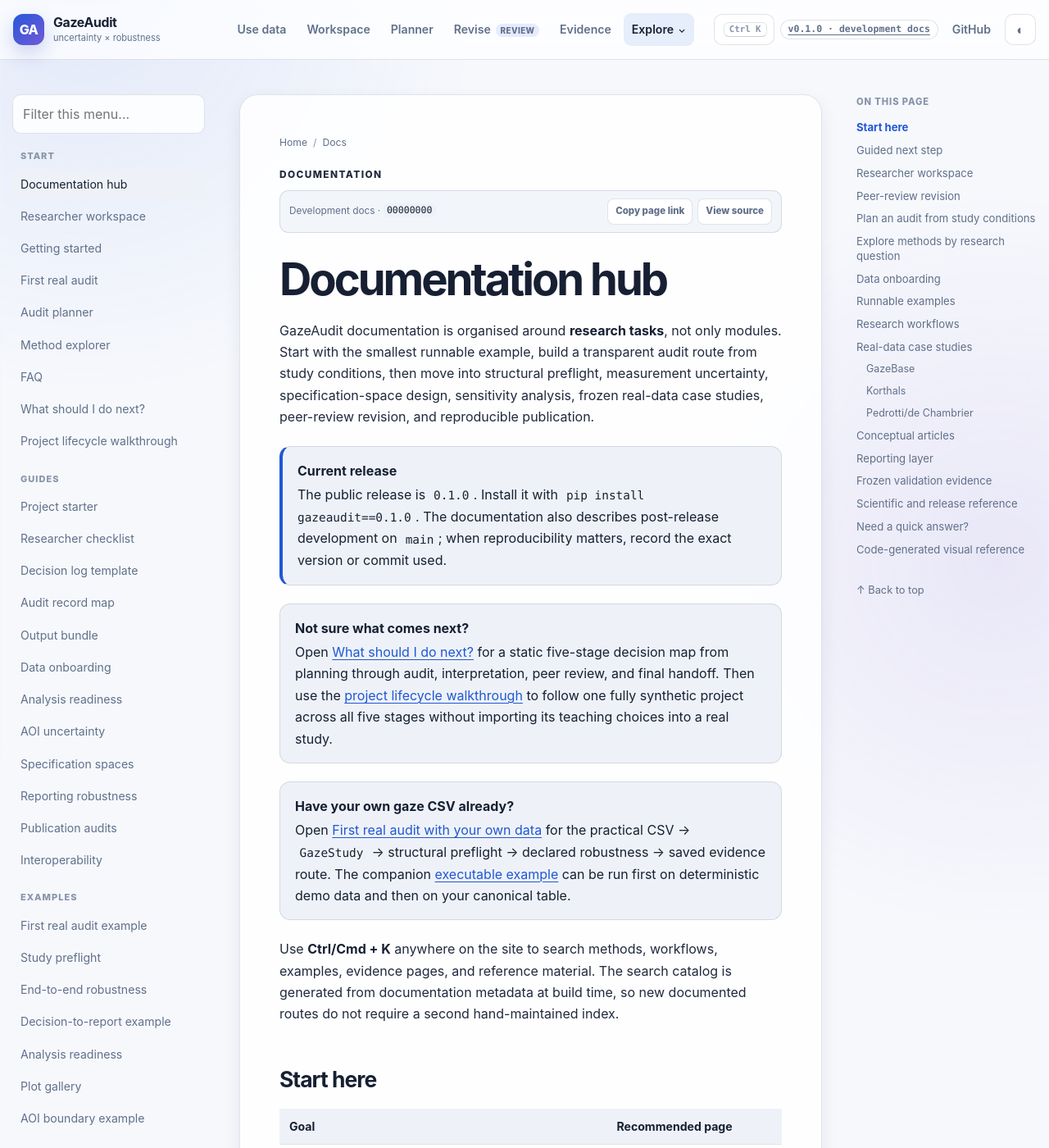
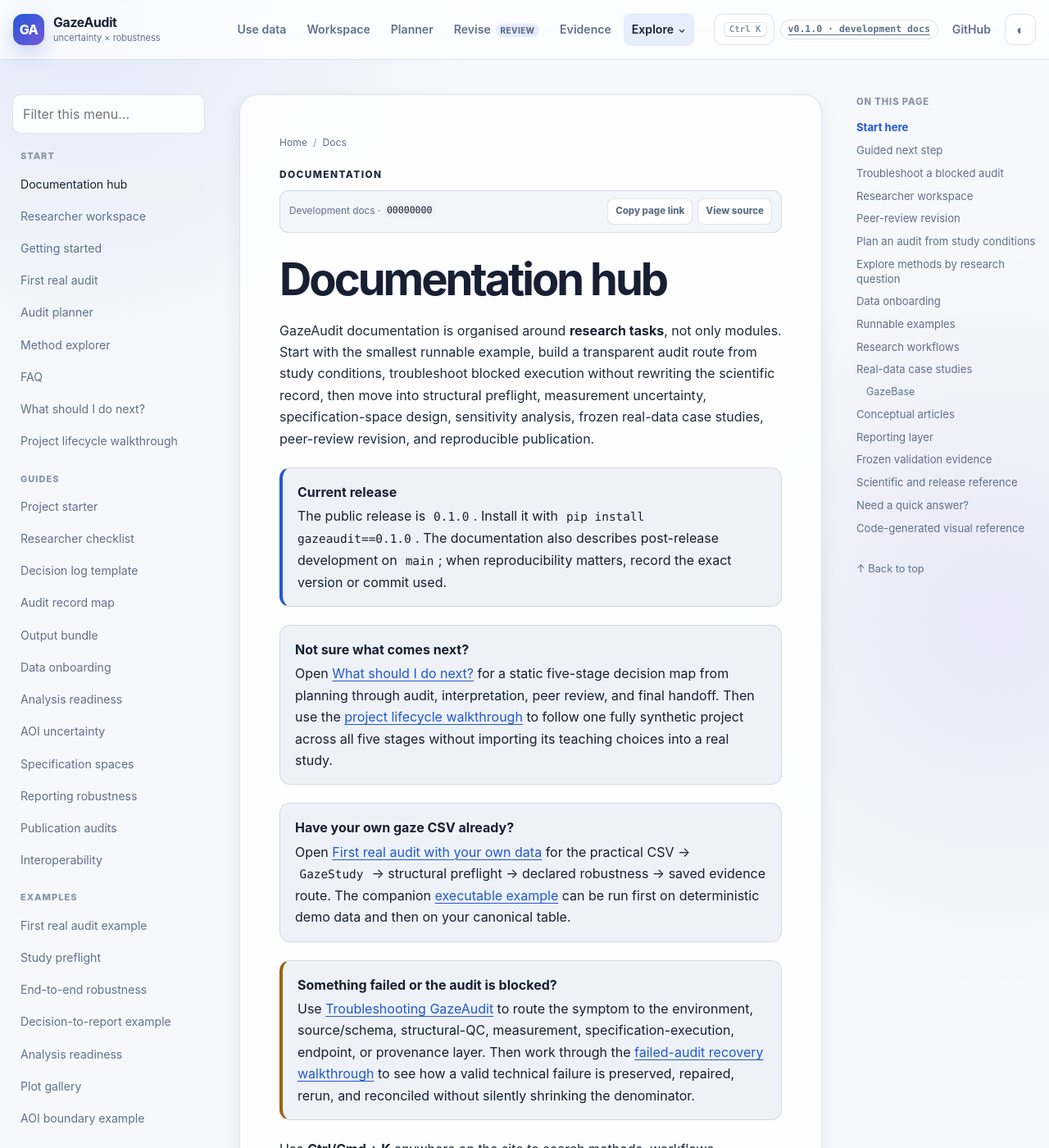
Before and after one commit to stefanosbalaskas/GazeAudit, a Jekyll site: the page built from docs/index.md, in a window 1280 px wide and 1400 px high. Shown: the whole window at 82% size. Built offline with Jekyll 4.4.1, drawn with Linux system fonts in a browser that asks for light colours; some of the changed text lies outside the part shown.

Commit message:
docs: promote troubleshooting and recovery routes

```diff
--- a/docs/index.md
+++ b/docs/index.md
@@ -1,12 +1,12 @@
 ---
 title: Documentation hub
-description: Choose the GazeAudit documentation path that matches your research task, from first audit through peer-review revision and reproducible publication.
+description: Choose the GazeAudit documentation path that matches your research task, from first audit through troubleshooting, peer-review revision, and reproducible publication.
 kicker: Documentation
 ---
 
 # Documentation hub
 
-GazeAudit documentation is organised around **research tasks**, not only modules. Start with the smallest runnable example, build a transparent audit route from study conditions, then move into structural preflight, measurement uncertainty, specification-space design, sensitivity analysis, frozen real-data case studies, peer-review revision, and reproducible publication.
+GazeAudit documentation is organised around **research tasks**, not only modules. Start with the smallest runnable example, build a transparent audit route from study conditions, troubleshoot blocked execution without rewriting the scientific record, then move into structural preflight, measurement uncertainty, specification-space design, sensitivity analysis, frozen real-data case studies, peer-review revision, and reproducible publication.
 
 <div class="callout info">
 <strong>Current release</strong>
@@ -23,6 +23,11 @@
 Open <a href="guides/first-real-audit/">First real audit with your own data</a> for the practical CSV → <code>GazeStudy</code> → structural preflight → declared robustness → saved evidence route. The companion <a href="examples/first-real-audit/">executable example</a> can be run first on deterministic demo data and then on your canonical table.
 </div>
 
+<div class="callout warning">
+<strong>Something failed or the audit is blocked?</strong>
+Use <a href="guides/troubleshooting/">Troubleshooting GazeAudit</a> to route the symptom to the environment, source/schema, structural-QC, measurement, specification-execution, endpoint, or provenance layer. Then work through the <a href="examples/failed-audit-recovery/">failed-audit recovery walkthrough</a> to see how a valid technical failure is preserved, repaired, rerun, and reconciled without silently shrinking the denominator.
+</div>
+
 Use **Ctrl/Cmd + K** anywhere on the site to search methods, workflows, examples, evidence pages, and reference material. The search catalog is generated from documentation metadata at build time, so new documented routes do not require a second hand-maintained index.
 
 ## Start here
@@ -31,6 +36,8 @@
 |---|---|
 | I am unsure what the project should do next | [What should I do next?](guides/what-next/) |
 | Follow one project from planning through final handoff | [Project lifecycle walkthrough](examples/project-lifecycle-walkthrough/) |
+| Something failed or the audit is blocked | [Troubleshooting GazeAudit](guides/troubleshooting/) |
+| Practise a failure → repair → rerun workflow | [Failed-audit recovery walkthrough](examples/failed-audit-recovery/) |
 | Apply GazeAudit to my own canonical CSV | [First real audit guide](guides/first-real-audit/) |
 | See the whole project-level path from planning to publication | [Researcher workspace](workspace/) |
 | Revise a manuscript after peer review | [Peer-review revision toolkit](workspace/revision-toolkit/) |
@@ -58,6 +65,14 @@
 Use it when the question is **where should I go next in the documentation?** rather than **which scientific choice is correct?** The guide deliberately stops when endpoint identity, valid denominators, reviewer timing, or study-specific justification are unclear instead of inventing a decision.
 
 The companion [project lifecycle walkthrough](examples/project-lifecycle-walkthrough/) follows one fully synthetic endpoint from an eight-branch submitted audit into interpretation, a separately denominated post-review amendment with one valid technical failure, a separate endpoint amendment, and final handoff. It is teaching material, not empirical validation evidence.
+
+## Troubleshoot a blocked audit
+
+Use [Troubleshooting GazeAudit](guides/troubleshooting/) when execution itself is blocked: installation/import problems, source-schema mismatches, structural-QC flags, incomplete grouped-model coverage, valid specification failures, non-finite endpoints, denominator mismatches, or revision-package validation errors.
+
+The symptom router separates **invalid before execution**, **valid and successful**, **valid but technically failed**, and **not run** states so troubleshooting cannot silently rewrite the valid denominator. The companion [failed-audit recovery walkthrough](examples/failed-audit-recovery/) follows a fully synthetic `8 declared → 7 valid → 6 initially successful` audit through diagnosis, technical repair, same-branch rerun, and final reconciliation while retaining the original failure event.
+
+If the software ran but the decision history, archive, or reporting boundary is weak, use [Common audit mistakes and repairs](guides/common-audit-mistakes/) instead. Troubleshooting is not a mechanism for choosing a more convenient scientific rule.
 
 ## Researcher workspace
 
@@ -98,6 +113,7 @@
 The examples use synthetic data unless a page explicitly points to a frozen real-data validation record. This keeps demonstrations runnable without private participant data while separating demonstration values from empirical claims.
 
 - [Project lifecycle walkthrough](examples/project-lifecycle-walkthrough/) — five-stage synthetic project from declared route through audit, interpretation, peer-review amendment, separate endpoint record, and final handoff.
+- [Failed-audit recovery walkthrough](examples/failed-audit-recovery/) — synthetic declared/valid/successful denominator accounting, technical failure preservation, causal repair, same-branch rerun, and reconciliation.
 - [First real audit](examples/first-real-audit/) — CSV-oriented project template with structural-QC provenance, complete specification execution, and saved robustness tables.
 - `python examples/study_preflight.py` — inspect a deliberately flagged canonical study before downstream analysis.
 - [End-to-end robustness audit](examples/end-to-end-robustness/) — canonical study → declared specification space → complete execution → stability and sensitivity diagnostics.
@@ -128,14 +144,12 @@
     <p><a href="{{ '/docs/case-studies/gazebase-incomplete/' | relative_url }}">Open case →</a></p>
   </article>
   <article class="evidence-card evidence-robust">
-    <span class="evidence-state">Robust negative</span>
-    <h3>Korthals</h3>
+    <span class="evidence-state">Robust negative</span><strong>Korthals</strong></div>
     <p>Compare hard AOI membership with the uncertainty-propagated target-tracking effect.</p>
     <p><a href="{{ '/docs/case-studies/korthals-target-tracking/' | relative_url }}">Open case →</a></p>
   </article>
   <article class="evidence-card evidence-fragile">
-    <span class="evidence-state">Materially fragile</span>
-    <h3>Pedrotti/de Chambrier</h3>
+    <span class="evidence-state">Materially fragile</span><strong>Pedrotti/de Chambrier</strong></div>
     <p>See how sampling resolution and controlled missingness changed magnitude recovery.</p>
     <p><a href="{{ '/docs/case-studies/pedrotti-sensitivity/' | relative_url }}">Open case →</a></p>
   </article>
@@ -177,7 +191,7 @@
 
 ## Need a quick answer?
 
-Open the [FAQ](faq/) for installation, interpretation, versioning, and scope questions.
+Open the [FAQ](faq/) for installation, interpretation, versioning, and scope questions, or [Troubleshooting GazeAudit](guides/troubleshooting/) when a workflow is blocked or failing.
 
 ## Code-generated visual reference
 
```
